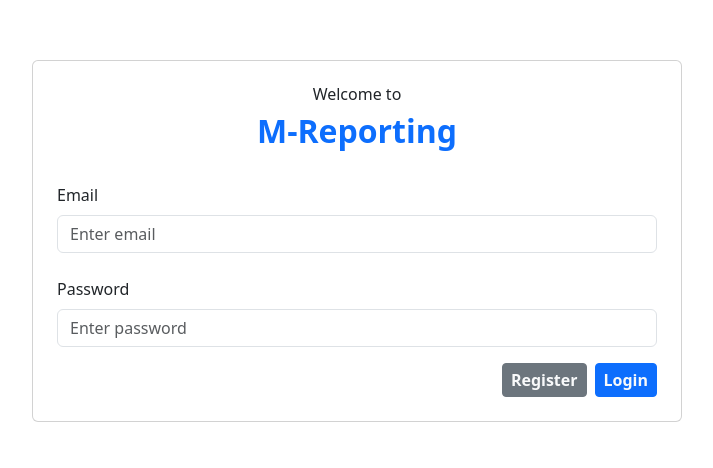
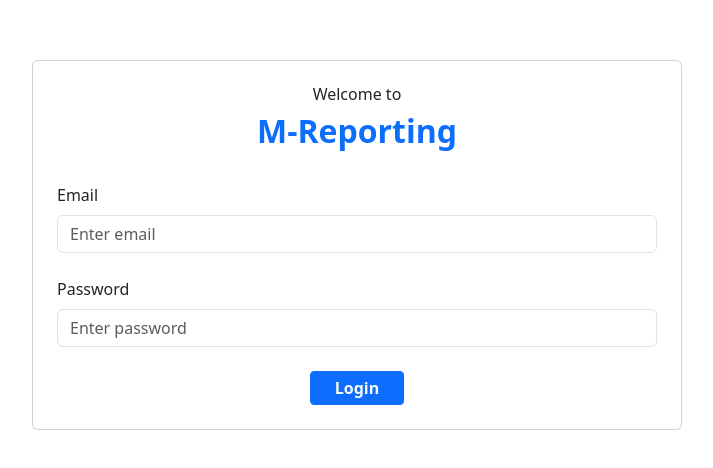
Before and after one commit to mitrasingh/m-reporting-app, a React (Vite) app: page / in a window 1280 px wide. Shown: the part 124-592 px from the top of the page, without its empty margins (244-957 px from the left). Built offline with nearby package versions, Linux system fonts and the light colour scheme.

Commit message:
removed register button, toast notification added when successfully logged in

```diff
--- a/src/pages/Login/Login.tsx
+++ b/src/pages/Login/Login.tsx
@@ -1,5 +1,6 @@
 import { Container, Row, Col, Card, Button, Form } from "react-bootstrap";
 import { useForm, SubmitHandler } from "react-hook-form";
+import { toast } from "react-hot-toast";
 
 type FormValues = {
 	email: string;
@@ -23,12 +24,7 @@ const Login = () => {
 	const onSubmit: SubmitHandler<FormValues> = (data) => {
 		console.log("submitted");
 		console.log(data.email, data.password);
-	};
-
-	const testRegister = () => {
-		console.log(
-			"register user, this may button may not stay, refer to Anthony"
-		);
+		toast.success("You are logged in!");
 	};
 
 	return (
@@ -79,18 +75,10 @@ const Login = () => {
 									<p className="mt-2">{errors.password?.message}</p>
 								</Form.Group>
 								<Row>
-									<Col className="d-flex justify-content-end">
-										<Button
-											variant="secondary"
-											size="sm"
-											className="fw-bold text-light fs-6"
-											onClick={testRegister}
-										>
-											Register
-										</Button>
+									<Col className="d-flex justify-content-center">
 										<Button
 											variant="primary"
-											className="ms-2 fw-bold text-light fs-6"
+											className="px-4 mt-2 fw-bold text-light fs-6"
 											size="sm"
 											type="submit"
 										>
```
